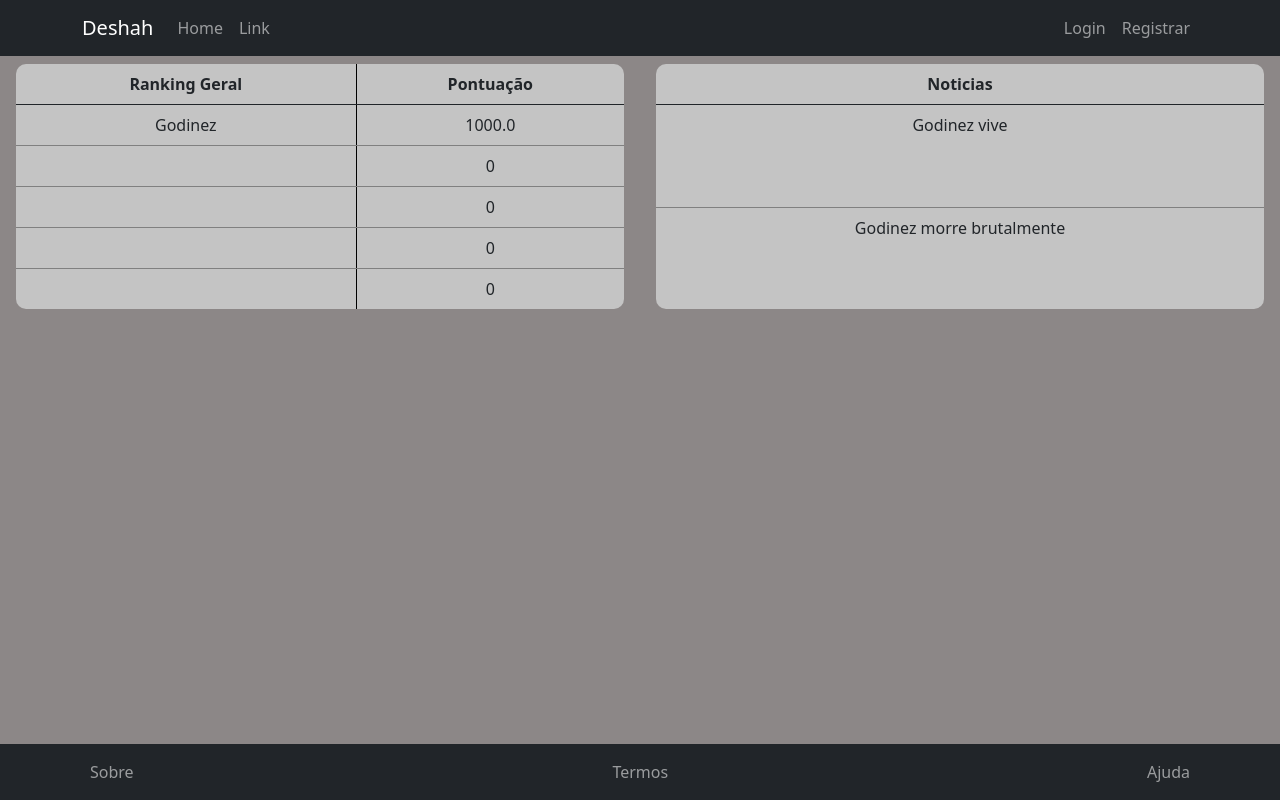
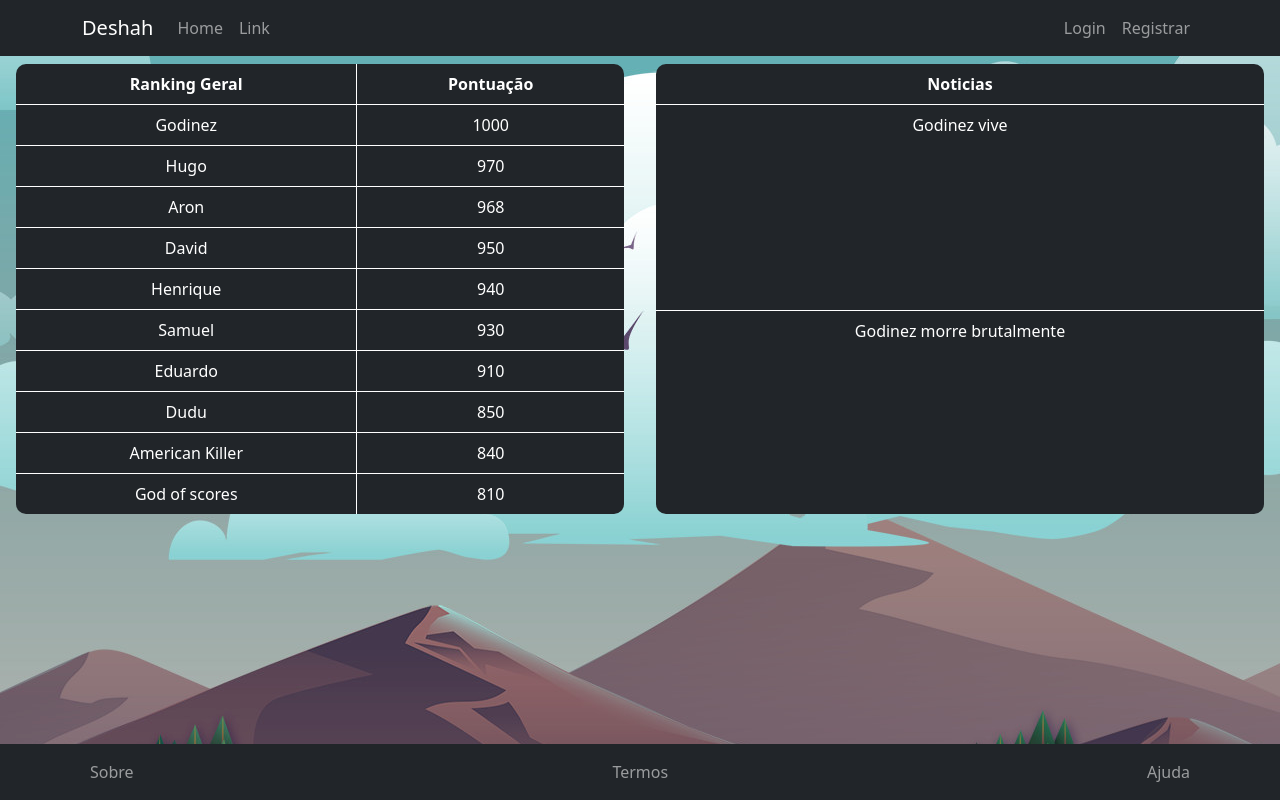
Before and after one commit to Nirayuki/deshah, a Next.js app: page / in a window 1280 px wide. Built offline with nearby package versions, Linux system fonts and the light colour scheme.

Commit message:
Att layout

```diff
--- a/pages/index.js
+++ b/pages/index.js
@@ -1,6 +1,19 @@
 import React from 'react';
 import Layout from '../src/components/Layout';
 import { Table } from 'react-bootstrap';
+
+const data = [
+  {name: "Godinez", score: 1000},
+  {name: "Hugo", score: 970},
+  {name: "Aron", score: 968},
+  {name: "David", score: 950},
+  {name: "Henrique", score: 940},
+  {name: "Samuel", score: 930},
+  {name: "Eduardo", score: 910},
+  {name: "Dudu", score: 850},
+  {name: "American Killer", score: 840},
+  {name: "God of scores", score: 810},
+]
 
 export default function Home() {
   return (
@@ -17,17 +30,18 @@ export default function Home() {
           margin: 0rem 1rem;
           margin-top: 4rem;
           border-radius: 10px;
-          background: #C4C4C4;
+          background: #212529;
           text-align:center;
+          color: #fff;
         }
 
         #ranking tr td:first-child,#ranking tr th:first-child{
 
-          border-right: black solid 0.1rem;
+          border-right: #fff solid 0.1rem;
         }
 
         .table tbody tr{
-          border-bottom: grey 0.1rem;
+          border-bottom: #fff 0.1rem;
         }
 
         .table tbody tr:last-child td{
@@ -49,7 +63,7 @@ export default function Home() {
 
       `}
       </style>
-      <div style={{background:"#8C8787", height:"100vh"}}>
+      <div style={{background: 'url(background.png)', backgroundPosition: 'center center',  height:"100vh"}}>
       <section id="table-section">
             <Table id="ranking" className="table">
               <thead>
@@ -60,30 +74,12 @@ export default function Home() {
               </thead>
 
               <tbody>
-                <tr>
-                  <td>Godinez</td>
-                  <td>1000.0</td>
-                </tr>
-
-                <tr>
-                  <td></td>
-                  <td>0</td>
-                </tr>
-
-                <tr>
-                  <td></td>
-                  <td>0</td>
-                </tr>
-
-                <tr>
-                  <td></td>
-                  <td>0</td>
-                </tr>
-
-                <tr>
-                  <td></td>
-                  <td>0</td>
-                </tr>
+                {data.map((item) => (
+                    <tr>
+                      <td>{item.name}</td>
+                      <td>{item.score}</td>
+                    </tr>
+                ))}
               </tbody>
             </Table>
 
```
Also changed, not shown: pages/login.js (+7 -6 lines), pages/register.js (+7 -8 lines), src/components/Login/index.js (+3 -6 lines).
